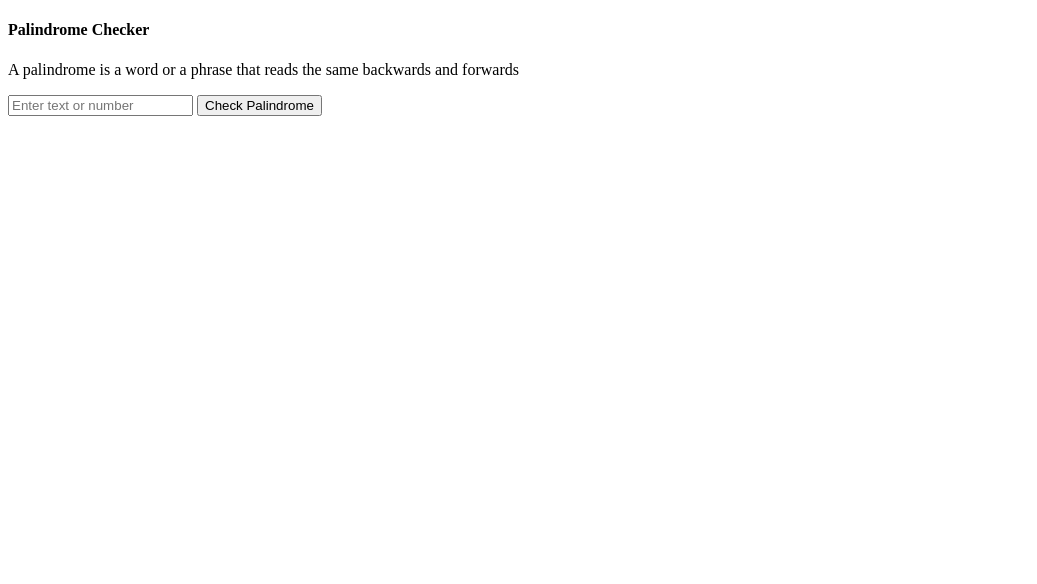
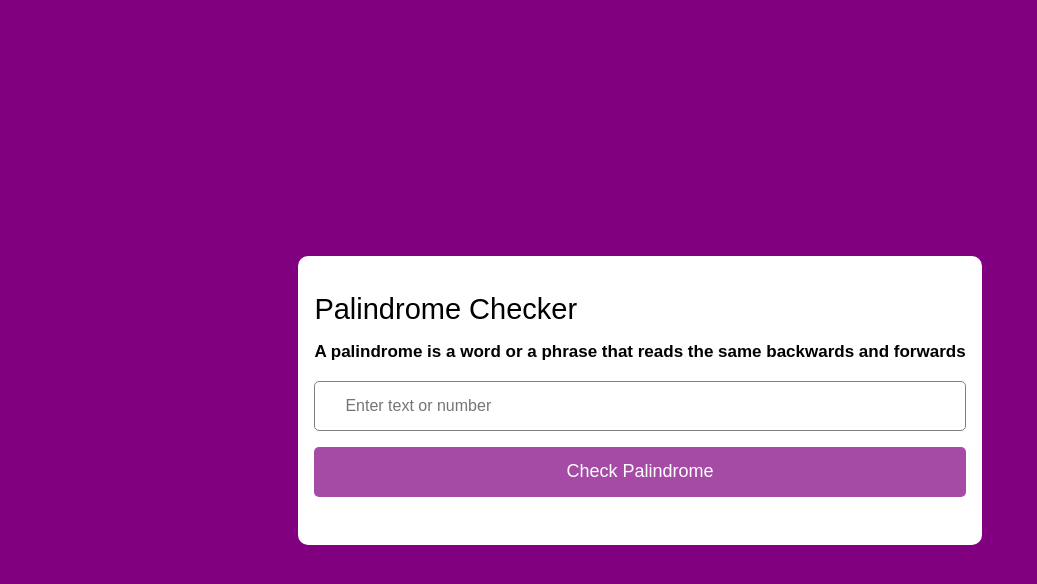
Before and after one commit to adeyemialameen04/Palindrome-Word-Checker, a plain HTML site: page index.html in a window 1280 px wide. Shown: the whole page, without its empty margins (0-1037 px from the left). Drawn offline with Linux system fonts and the light colour scheme.

Commit message:
finished styling the project i will work on the functionality next

```diff
--- a/index.html
+++ b/index.html
@@ -10,6 +10,10 @@
     <link
       rel="stylesheet"
       href="style.css"
+    />
+    <link
+      rel="stylesheet"
+      href="resets.css"
     />
   </head>
   <body>
--- /dev/null
+++ b/resets.css
@@ -0,0 +1,73 @@
+/* Andy Bell's CSS Resets */
+
+/* https://piccalil.li/blog/a-modern-css-reset */
+
+/* Box sizing rules */
+*,
+*::before,
+*::after {
+  box-sizing: border-box;
+}
+
+/* Remove default margin */
+* {
+  margin: 0;
+  padding: 0;
+  font: inherit;
+}
+
+/* Remove list styles on ul, ol elements with a list role, which suggests default styling will be removed */
+ul[role="list"],
+ol[role="list"] {
+  list-style: none;
+}
+
+/* Set core root defaults */
+html:focus-within {
+  scroll-behavior: smooth;
+}
+
+html,
+body {
+  height: 100%;
+}
+
+/* Set core body defaults */
+body {
+  text-rendering: optimizeSpeed;
+  line-height: 1.5;
+  background-color: purple;
+  display: flex;
+  align-items: center;
+  justify-content: center;
+  font-family: Lora, sans-serif;
+}
+
+/* A elements that don't have a class get default styles */
+a:not([class]) {
+  text-decoration-skip-ink: auto;
+}
+
+/* Make images easier to work with */
+img,
+picture,
+svg {
+  max-width: 100%;
+  display: block;
+}
+
+/* Remove all animations, transitions and smooth scroll for people that prefer not to see them */
+@media (prefers-reduced-motion: reduce) {
+  html:focus-within {
+    scroll-behavior: auto;
+  }
+
+  *,
+  *::before,
+  *::after {
+    animation-duration: 0.01ms !important;
+    animation-iteration-count: 1 !important;
+    /* transition-duration: 0.01ms !important;s */
+    scroll-behavior: auto !important;
+  }
+}
--- a/style.css
+++ b/style.css
@@ -0,0 +1,65 @@
+.card {
+  background-color: #fff;
+  padding-inline: 1rem;
+  padding-block: 2rem;
+  border-radius: 10px;
+  margin-inline: 1rem;
+}
+
+.card h4 {
+  font-size: 29px;
+  margin-bottom: .5rem;
+}
+
+.card p {
+  font-size: 17px;
+  font-weight: bold;
+  margin-bottom: 1rem;
+}
+
+.card div {
+  display: flex;
+  align-items: center;
+  gap: 1rem;
+  flex-direction: column;
+}
+
+.card div .input {
+  border: 1px solid grey;
+  height: 50px;
+  width: 100%;
+  border-radius: 5px;
+  padding-left: 15px;
+  outline: none;
+}
+
+.input::placeholder {
+  padding-left: 15px;
+  counter-reset: red;
+}
+
+.btn {
+  text-align: center;
+  background-color: purple;
+  height: 50px;
+  width: 100%;
+  color: white;
+  font-size: 18px;
+  opacity: .7;
+  border-radius: 5px;
+  border: 1px solid transparent;
+}
+
+.active.btn {
+  opacity: 1;
+}
+
+.result {
+  text-align: center;
+
+  margin-top: 1rem;
+}
+
+.result span {
+  color: purple;
+}
```
